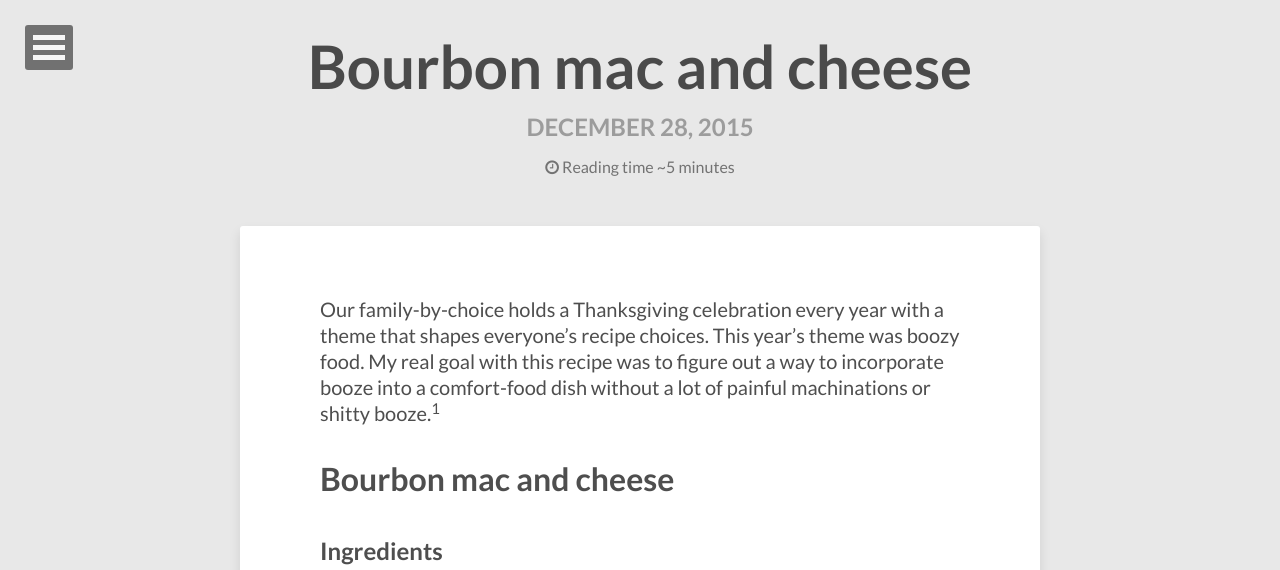
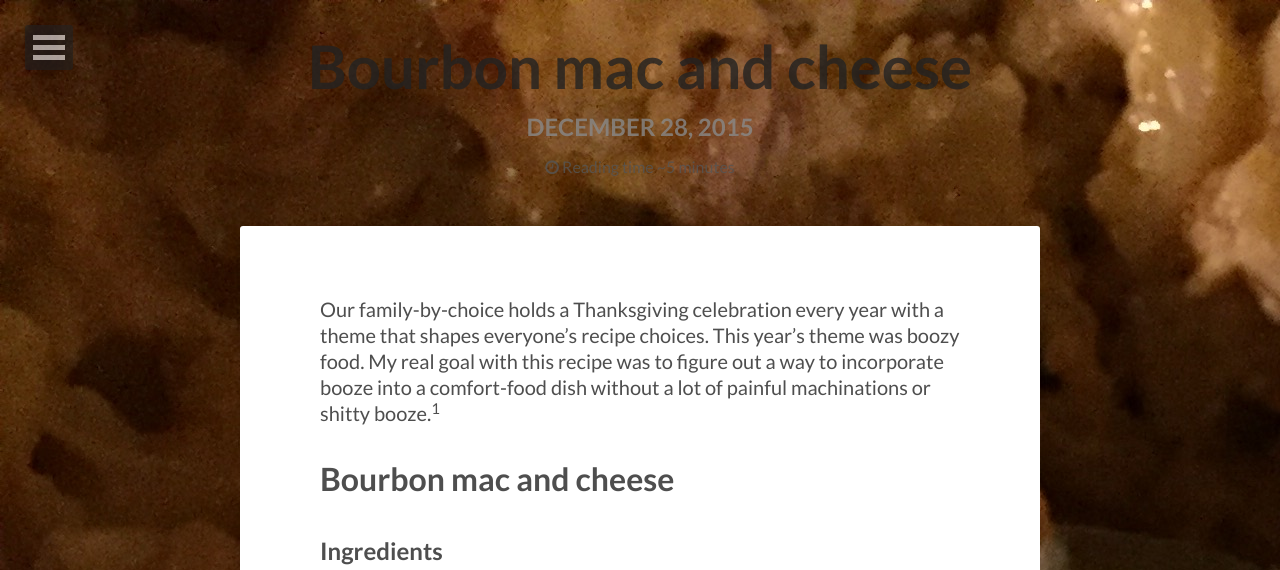
Before and after one commit to gaylin/gaylin.github.io, a Jekyll site: the page built from _posts/2015-12-28-bourbon-mac-and-cheese.md, in a window 1280 px wide. Shown: the top 570 px of the page. Built offline with Jekyll 4.4.1, drawn with Linux system fonts in a browser that asks for light colours; nearby versions of some CDN libraries; comment, search, counter and statistics services are not loaded; some of the changed text lies outside the part shown; grey boxes are pictures that could not be loaded.

Commit message:
add images
- Add images for some of the ingredients and add a background image to
the post.
- Correct the weight of the chicken to reflect the actual package, not
what my notes said.
- Add a note about using caramelized onions in place of leeks some time
in the future.

```diff
--- a/_posts/2015-12-28-bourbon-mac-and-cheese.md
+++ b/_posts/2015-12-28-bourbon-mac-and-cheese.md
@@ -2,7 +2,7 @@
 layout: post
 title: "Bourbon mac and cheese"
 image:
-  background:
+  background: bourbon-mac-and-cheese.jpg
 excerpt: "It started as a Pinterest recipe and just sort of morphed from there..."
 tags: [recipe, casserole, bacon, bourbon]
 ---
@@ -13,6 +13,9 @@
 
 ## Ingredients
 
+<img src="/images/bourbon-mac-and-cheese-ingredients.jpg" alt="a mixture of cooked macaroni pasta tossed with cooked bacon, smoked chicken, and sautéed leeks" style="float:right;PADDING-LEFT: 10px;PADDING-BOTTOM: 10px" width="300">
+
+
 - 1 lb dried macaroni pasta (about 4 cups uncooked)
 - 6 quarts of water
 - 1 lb thick-cut peppered bacon, chopped
@@ -42,6 +45,8 @@
 1. Add the leeks to the pan and cook until completely soft.
 
 #### Add the spices and chicken, then deglaze the pan with the bourbon.
+
+<img src="/images/bourbon-mac-and-cheese-pasta-mixture.jpg" alt="a mixture of cooked macaroni pasta tossed with cooked bacon, smoked chicken, and sautéed leeks" style="float:right;PADDING-LEFT: 10px;PADDING-BOTTOM: 10px" width="300">
 
 1. Increase the heat to medium. Add the paprika, sea salt, and cayenne and stir to coat the leeks evenly with them.
 1. Add the smoked chicken and heat through, then re-add the bacon.
@@ -67,8 +72,11 @@
 
 ## Ingredients notes
 
-**Bacon.** The bacon we keep around the house most of the time comes from <a href="http://www.johnhenrys.net/peppercorn-bacon-1-lb-2">John Henry's Meats</a>, who have a vendor's stall at our local farmer's market. We choose their thick-cut bacon because it doesn't scorch as quickly if you don't have as much control over your pan heat as you need. I use the peppercorn bacon in this recipe because I love the heat it imparts in the richness of all the cheese. If you don't have access to a good, peppered bacon like this one, add a healthy teaspoon to the leeks when you're softening them.
+**Bacon.** The bacon we keep around the house most of the time comes from <a href="http://www.johnhenrys.net/peppercorn-bacon-1-lb-2">John Henry's Meats</a>, who have a vendor's stall at our local farmer's market. We choose their thick-cut bacon because it doesn't scorch as quickly if you don't have as much control over your pan heat as you need. I usually use the peppercorn bacon in this recipe because I love the heat it imparts in the richness of all the cheese. If you don't have access to a good, peppered bacon like this one, add a healthy teaspoon to the leeks when you're softening them.
 
+**Leeks.** Leeks weren't my first choice for this recipe but I had run out of onions around the time I was making this recipe when I was prepping for the holidays. The leeks worked surprisingly well, but I think I'd like to try caramelized onions the next time I make this. When I do, what I'll probably do is decrease the heat of the pan when the onions go in and cook them a little slower than the leeks to soften them up completely first. Then I'll turn up the heat a bit more to caramelize them over time. I'm sure a sweet onion like a Vidalia would work here, but the normal white or yellow onions from my usual vendor at the market are sweet enough that I think they'll be just fine in this recipe.
+
+<img src="/images/bourbon-mac-and-cheese-smoked-chicken.jpg" alt="smoked chicken, recently removed from the bones, ready to be shredded and chopped" style="float:right;PADDING-LEFT: 10px;PADDING-BOTTOM: 10px" width="300">
 **Smoked chicken.** For a long time we would get our smoked chicken from <a href="http://www.ottoschicken.com/">Otto's Chicken</a>, who also have a vendor's stall at our local farmer's market. They don't sell this particular product at present because they're looking for someone new to smoke the meat. The variety they sold for a long time was a nice, smooth smoke flavor that didn't beat up your taste buds. If you smoke chicken on your own, I suggest you use a wood like a sugar maple because of the sweet smoke, though a standard hickory or something like an apple wood will both work well.
 
 **Whiskey.** I don't recommend using scotch in this recipe because the flavors typically overpower everything else (especially if you like your scotch peaty). I use bourbon because of its inherent sweetness. When I originally made this recipe, I used <a href="http://newhollandbrew.com/our-spirits/beer-barrel-bourbon/">Beer Barrel Bourbon</a>, from New Holland Brewing (based in Holland, Michigan). You could also consider using an American rye but it won't be as sweet.[^2] [^3]
```
Also changed, not shown: other parts of _posts/2015-12-28-bourbon-mac-and-cheese.md (+1 -1 lines), images/bourbon-mac-and-cheese.jpg (added), 3 other files.
